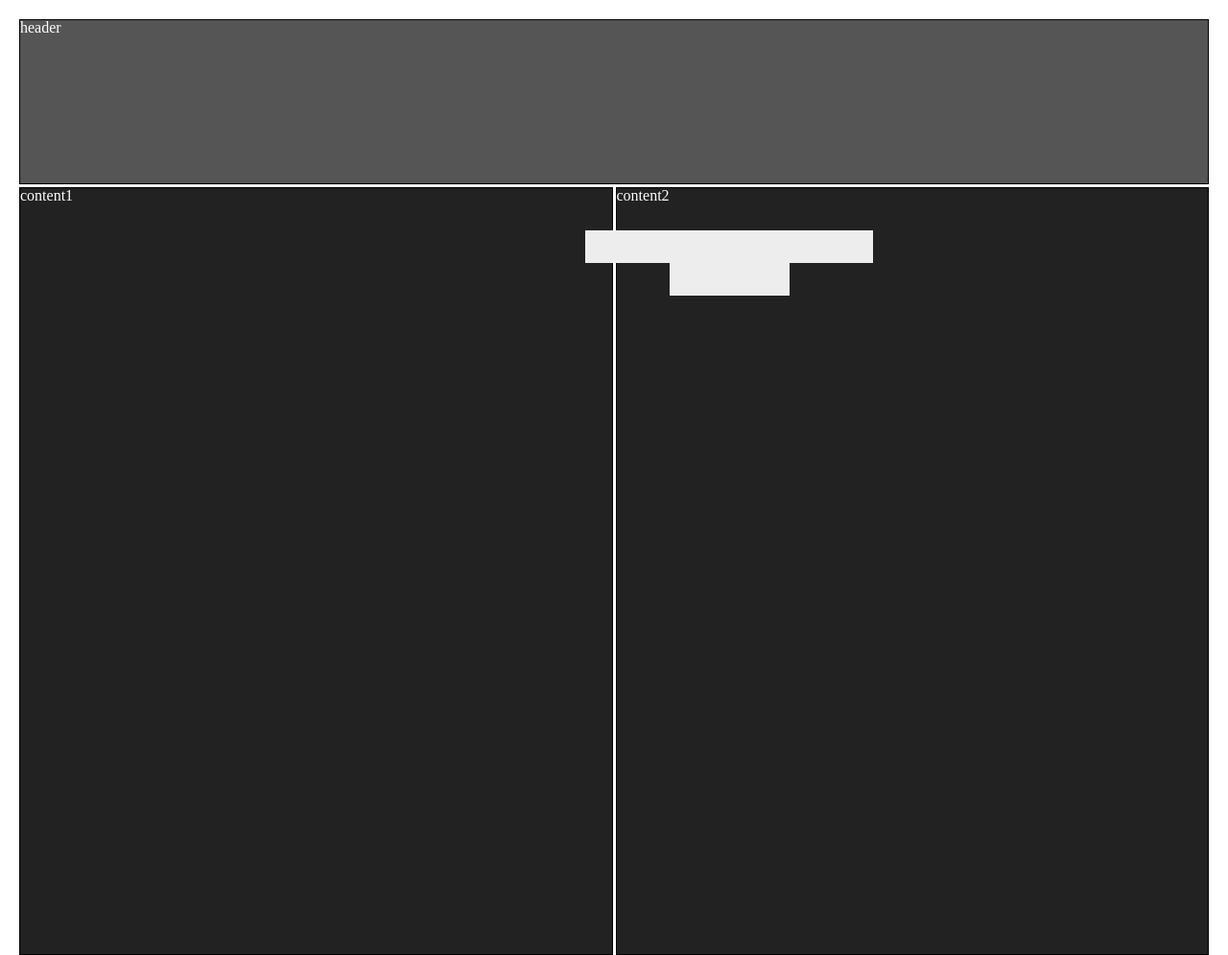
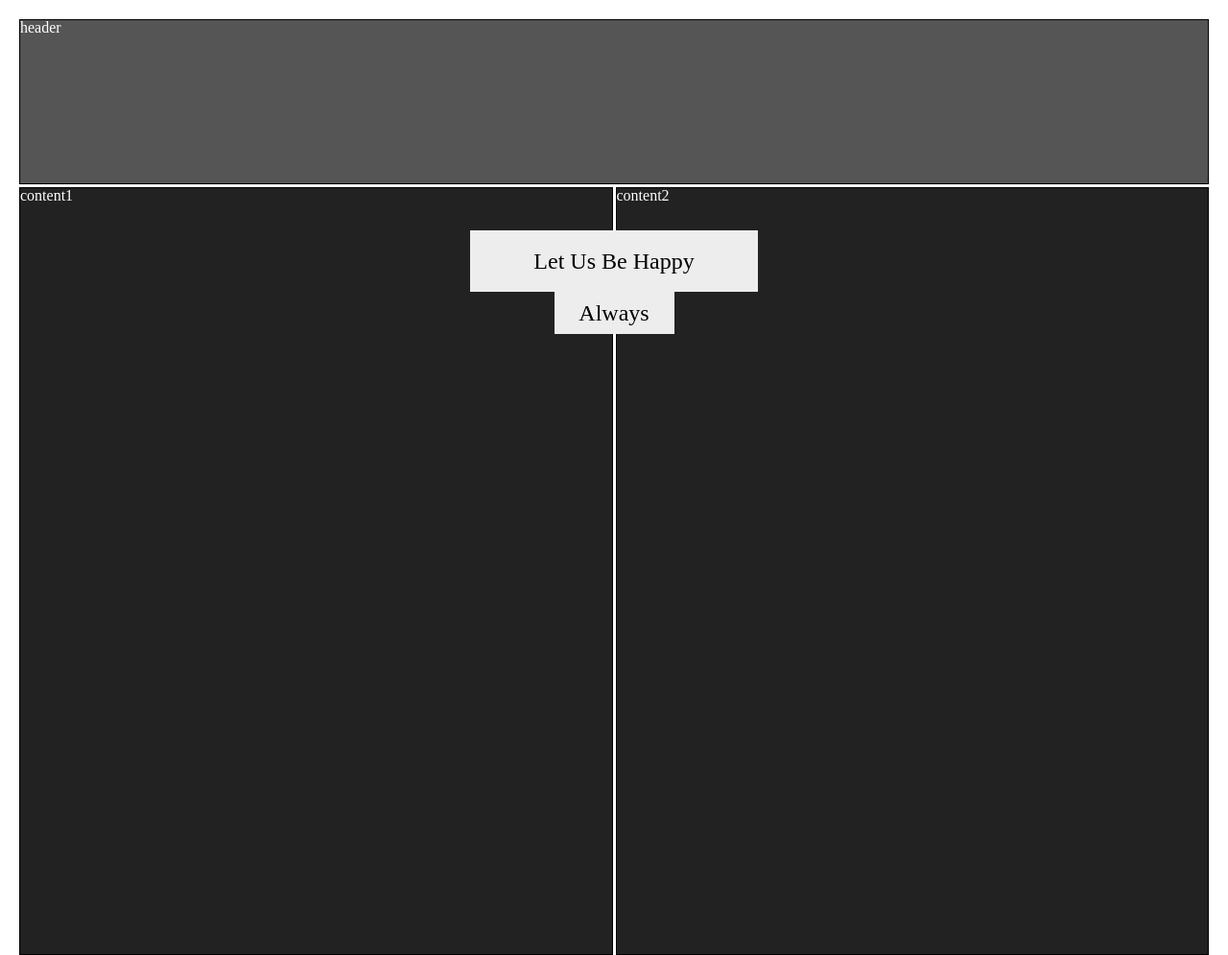
Before and after one commit to dipto0321/smashing-design-teardown, a plain HTML site: page index.html in a window 1280 px wide. Shown: the top 995 px of the page at 96% size. Drawn offline with Linux system fonts and the light colour scheme.

Commit message:
Fix white latest article center white box
1. Give container a width of 100%
2. Give both p's a margin of 0 auto
3. Give both p's a font size of 24px and a text align center
4. Adjust background and color

```diff
--- a/assets/css/main.css
+++ b/assets/css/main.css
@@ -44,18 +44,25 @@ body {
 .tagline {
   position: absolute;
   top: 220px;
-  left: 590px;
+  width: 100%;
 }
+.tagline .p1,
+.p2 {
+  font-size: 24px;
+  background-color: #ededed;
+  color: #000;
+  margin: 0 auto;
+  text-align: center;
+}
+
 .tagline .p1 {
   width: 300px;
-  height: 34px;
-  background-color: #ededed;
+  padding: 20px;
 }
+
 .tagline .p2 {
   width: 125px;
-  height: 34px;
-  background-color: #ededed;
-  margin: 0 auto;
+  padding: 10px;
 }
 
 .wrapper-2 {
--- a/index.html
+++ b/index.html
@@ -21,8 +21,10 @@
         <article class="latest-articles">content3</article>
         <article class="latest-articles">content4</article>
         <div class="tagline">
-            <p class="p1"></p>
-            <p class="p2"></p>
+            <p class="p1">
+                Let Us Be Happy
+            </p>
+            <p class="p2">Always</p>
         </div>
     </section>
     <section class="wrapper-2">
@@ -71,13 +73,6 @@
                 quam modi deserunt qui est quas dicta veritatis repudiandae! Nisi ullam excepturi velit magni pariatur
                 harum ab eligendi at. Ullam aut placeat aliquid.</p>
         </article>
-        <article class="content-old">
-            <h2>Lorem, ipsum dolor.</h2>
-            <p>Lorem ipsum dolor sit amet consectetur adipisicing elit. Ullam at quod, voluptatem molestiae iusto
-                exercitationem et molestias voluptatibus, consequatur rem, excepturi ea fugiat in sint dolor officia
-                quam modi deserunt qui est quas dicta veritatis repudiandae! Nisi ullam excepturi velit magni pariatur
-                harum ab eligendi at. Ullam aut placeat aliquid.</p>
-        </article>
     </section>
     <section class="wrapper-3">
         <div class="new-york"></div>
```
